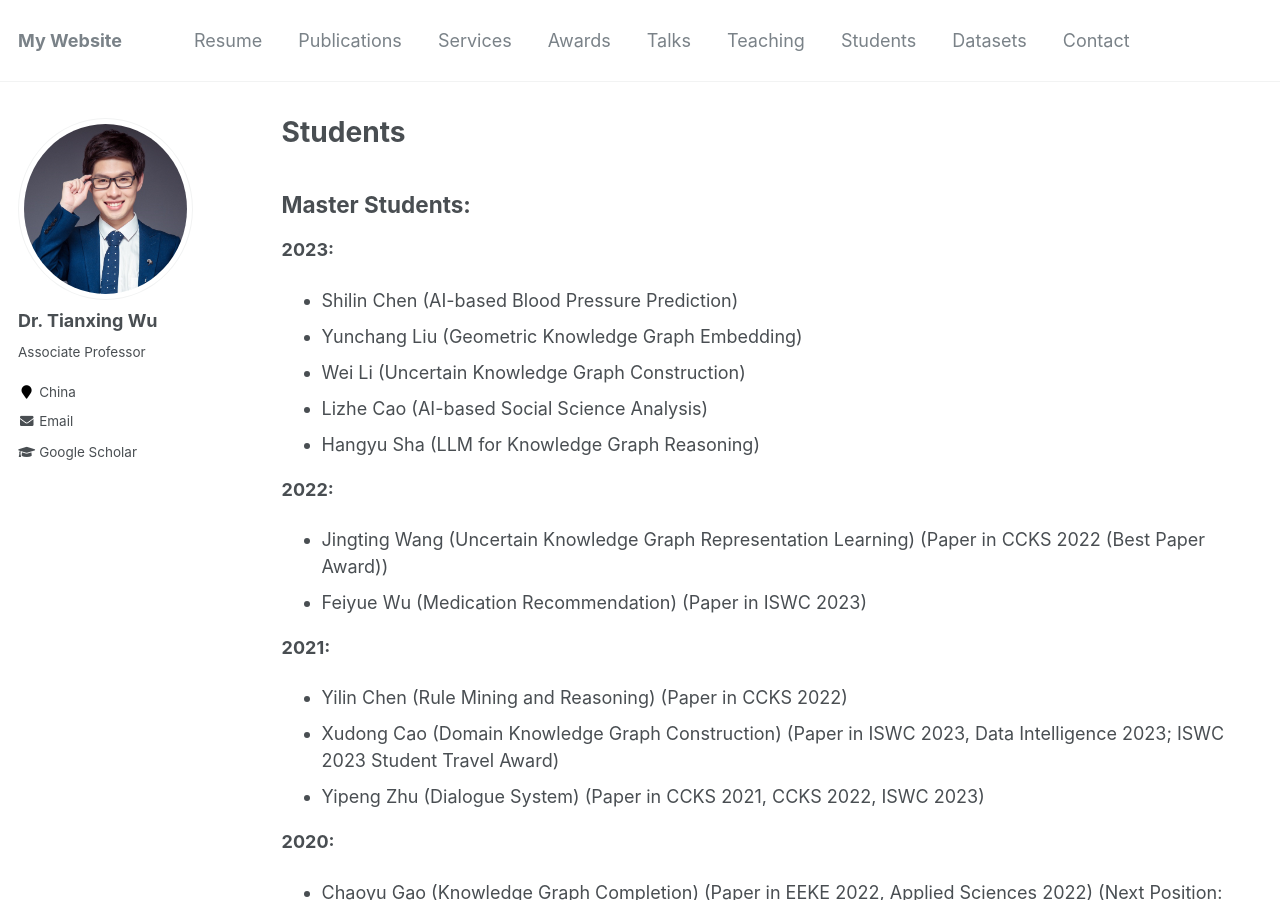
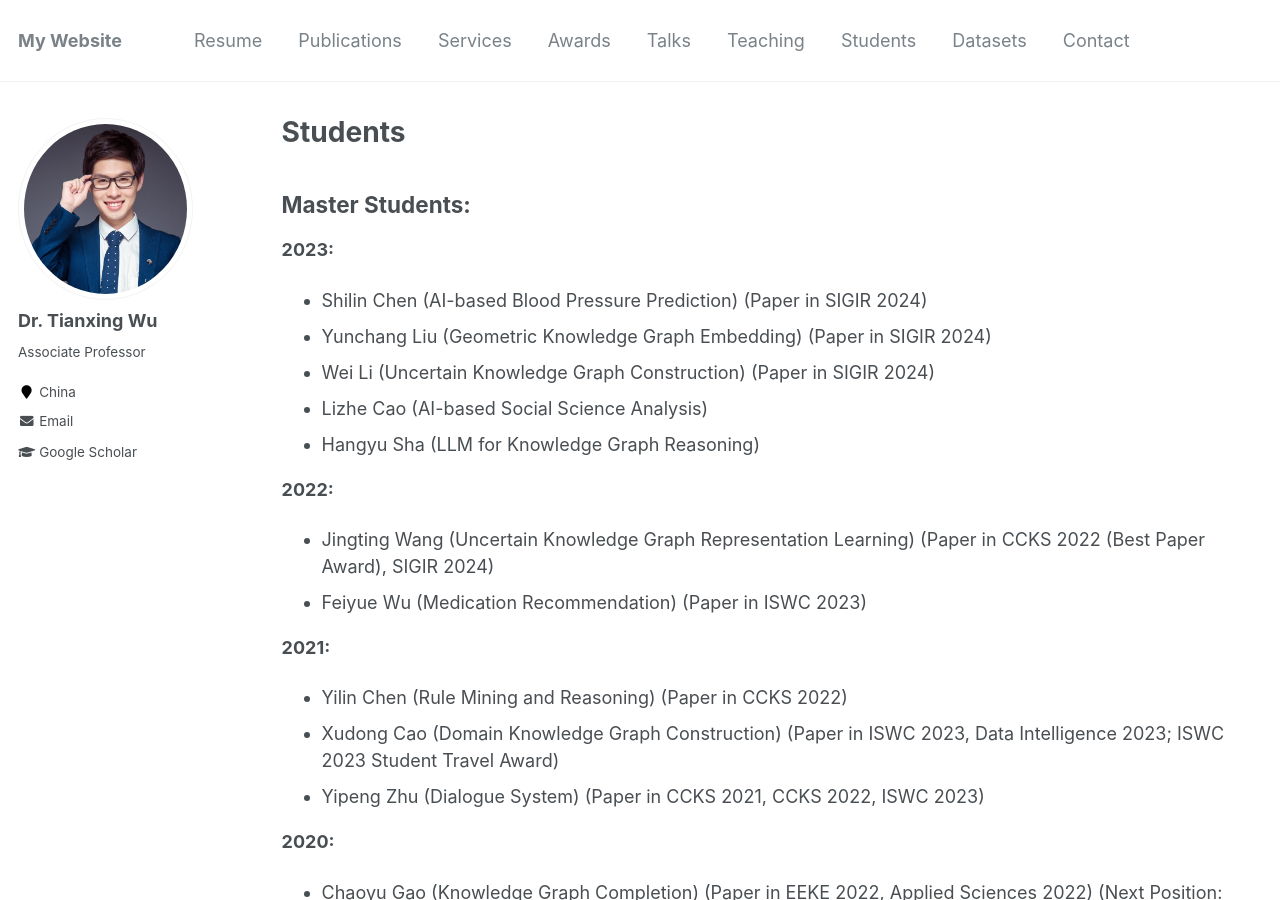
Before and after one commit to tianxing-wu/tianxing-wu.github.io, a Jekyll site: the page built from _pages/students.md, in a window 1280 px wide and 900 px high. Built offline with Jekyll 4.4.1, drawn with Linux system fonts in a browser that asks for light colours; comment, search, counter and statistics services are not loaded.

Commit message:
info update

```diff
--- a/_pages/students.md
+++ b/_pages/students.md
@@ -7,14 +7,14 @@ author_profile: true
 
 ## Master Students:
 **2023:**
-* Shilin Chen (AI-based Blood Pressure Prediction)
-* Yunchang Liu (Geometric Knowledge Graph Embedding)
-* Wei Li (Uncertain Knowledge Graph Construction)
+* Shilin Chen (AI-based Blood Pressure Prediction) (Paper in SIGIR 2024)
+* Yunchang Liu (Geometric Knowledge Graph Embedding) (Paper in SIGIR 2024)
+* Wei Li (Uncertain Knowledge Graph Construction) (Paper in SIGIR 2024)
 * Lizhe Cao (AI-based Social Science Analysis)
 * Hangyu Sha (LLM for Knowledge Graph Reasoning)
 
 **2022:**
-* Jingting Wang (Uncertain Knowledge Graph Representation Learning) (Paper in CCKS 2022 (Best Paper Award))
+* Jingting Wang (Uncertain Knowledge Graph Representation Learning) (Paper in CCKS 2022 (Best Paper Award), SIGIR 2024)
 * Feiyue Wu (Medication Recommendation) (Paper in ISWC 2023)
 
 **2021:**
```
Also changed, not shown: _pages/about.md (+1 -1 lines), _pages/selected_publications.md (+2 -0 lines).
